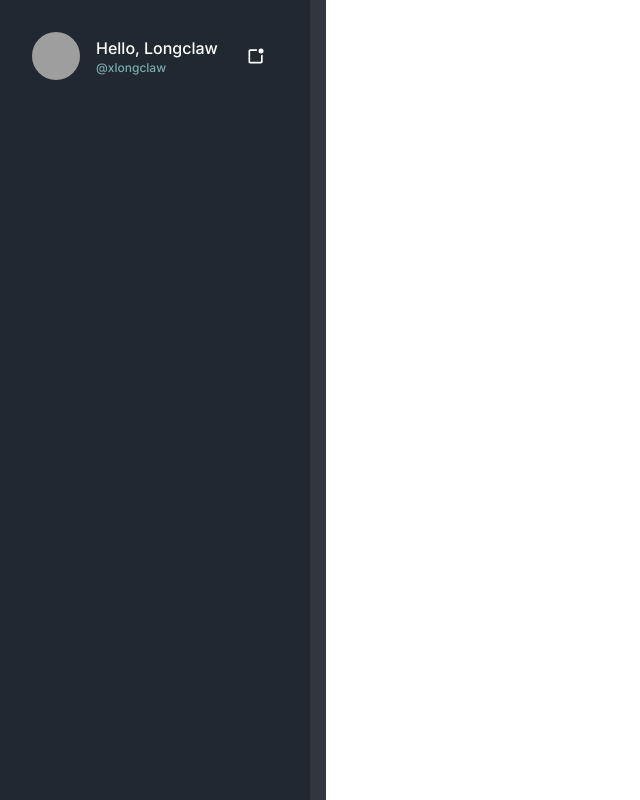
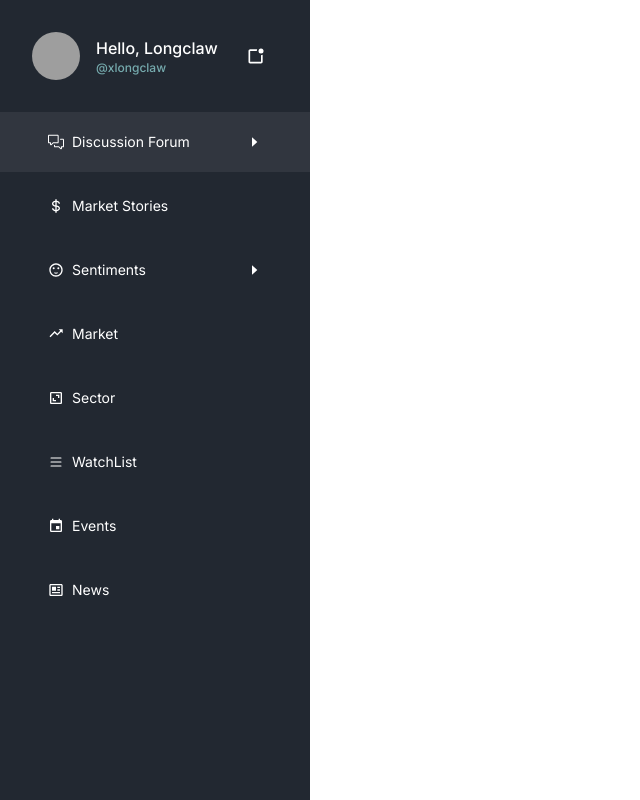
Before and after one commit to Xlongclaw/go-india-stocks-assignment, a Next.js app: page / in a window 1280 px wide. Shown: the whole page, without its empty margins (0-640 px from the left). Built offline with nearby package versions, Linux system fonts and the light colour scheme; grey boxes are pictures that could not be loaded.

Commit message:
developed base UI for Drawer

```diff
--- a/package.json
+++ b/package.json
@@ -9,6 +9,7 @@
     "lint": "next lint"
   },
   "dependencies": {
+    "classnames": "^2.5.1",
     "next": "14.1.3",
     "react": "^18",
     "react-dom": "^18",
--- a/src/app/components/drawer/index.tsx
+++ b/src/app/components/drawer/index.tsx
@@ -8,9 +8,9 @@ const Drawer = () => {
     <section className="bg-x-accent-base text-white h-full flex">
       <div>
         <UserInfoSection />
-        {/* <OptionsList /> */}
+        <OptionsList />
       </div>
-      <DrawerToggleBtn />
+      {/* <DrawerToggleBtn /> */}
     </section>
   );
 };
--- a/src/app/components/drawer/options-list/index.tsx
+++ b/src/app/components/drawer/options-list/index.tsx
@@ -1,9 +1,31 @@
-import React from 'react'
+import DRAWER_DATA from "@/constants/DRAWER_DATA";
+import classNames from "classnames";
+import React from "react";
+import { BiCaretRight } from "react-icons/bi";
 
-const OptionsList = () => {
+const OptionsList: React.FC = () => {
+  const selected = "/";
   return (
-    <div>OptionsList</div>
-  )
-}
+    <div className=" overflow-y-scrol flex-1">
+      {DRAWER_DATA.map((data) => (
+        <div
+          key={data.title}
+          className={classNames(
+            "flex gap-2 rounded-x items-center py-5 px-12 hover:bg-x-accent-light cursor-pointer transition-colors my-1 justify-between",
+            {
+              "bg-x-accent-light": selected === data.link,
+            }
+          )}
+        >
+          <div className="flex items-center gap-2">
+            {React.createElement(data.icon)}
+            <h4 className="text-sm">{data.title}</h4>
+          </div>
+          {data.subCategories.length !== 0 && <BiCaretRight className="ml-6" />}
+        </div>
+      ))}
+    </div>
+  );
+};
 
-export default OptionsList
+export default OptionsList;
--- /dev/null
+++ b/src/constants/DRAWER_DATA.ts
@@ -0,0 +1,68 @@
+import { BiDollar, BiTrendingUp, BiArea, BiNews } from "react-icons/bi";
+import { BsList } from "react-icons/bs";
+import { GoCommentDiscussion } from "react-icons/go";
+import { MdSentimentSatisfied, MdEvent } from "react-icons/md";
+
+const DRAWER_DATA = [
+  {
+    icon: GoCommentDiscussion,
+    link: "/",
+    title: "Discussion Forum",
+    subCategories: [
+      {
+        link: "#",
+        title: "Market",
+      },
+    ],
+  },
+  {
+    icon: BiDollar,
+    link: "#",
+    title: "Market Stories",
+    subCategories: [],
+  },
+  {
+    icon: MdSentimentSatisfied,
+    link: "#",
+    title: "Sentiments",
+    subCategories: [
+      {
+        link: "#",
+        title: "Market",
+      },
+    ],
+  },
+  {
+    icon: BiTrendingUp,
+    link: "#",
+    title: "Market",
+    subCategories: [],
+  },
+  {
+    icon: BiArea,
+    link: "#",
+    title: "Sector",
+    subCategories: [],
+  },
+  {
+    icon: BsList,
+    link: "#",
+    title: "WatchList",
+    subCategories: [],
+  },
+  {
+    icon: MdEvent,
+    link: "#",
+    title: "Events",
+    subCategories: [],
+  },
+  {
+    icon: BiNews,
+    link: "#",
+    title: "News",
+    subCategories: [],
+  },
+];
+
+
+export default DRAWER_DATA
```
Also changed, not shown: 1 other file (tests, documents, lock files or other folders).
